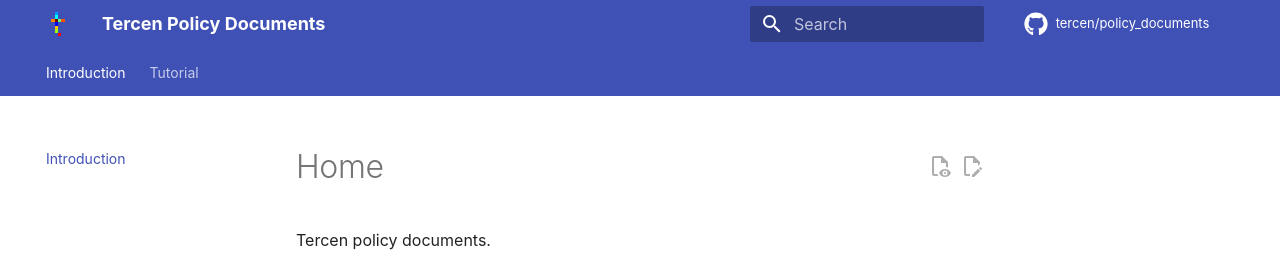
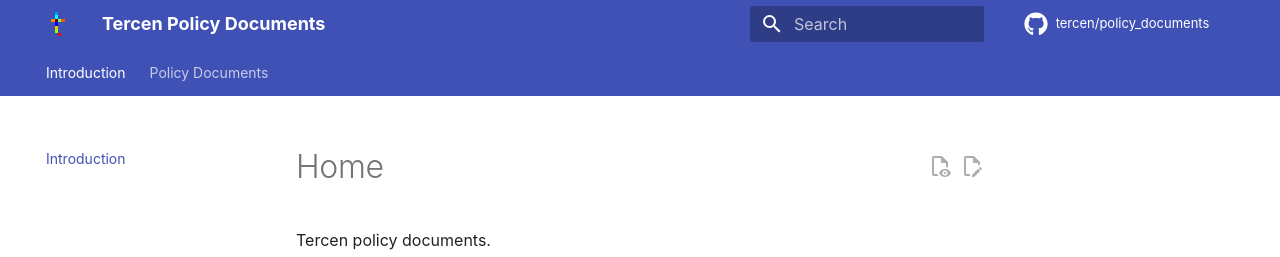
Before and after one commit to tercen/policy_documents, an MkDocs documentation site: the page built from docs/index.md, in a window 1280 px wide. Shown: the top 257 px of the page. Built offline with MkDocs 1.6.1 and Material for MkDocs 9.7.7, drawn with Linux system fonts in a browser that asks for light colours; comment, search, counter and statistics services are not loaded; the version menu is left out.

Commit message:
new nav structure

```diff
--- a/mkdocs.yml
+++ b/mkdocs.yml
@@ -104,9 +104,9 @@
 
 nav:
   - Introduction: index.md
-  - Tutorial:
+  - Policy Documents:
       - Privacy Policy: Privacy.md
       - Terms of Service: terms-of-service.md
       - Cookies and Sub-processors: cookies-and-subprocesses.md
-      - Professiona Services T&C: Terms-and-Conditions-Professional-Services.md
+      - Professional Services T&C: Terms-and-Conditions-Professional-Services.md
       - Licence: policy-licence.md
```
